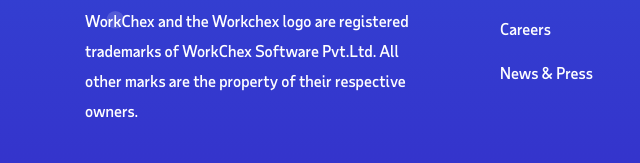
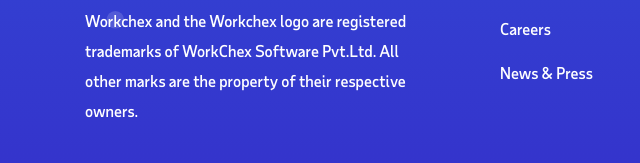
Before and after one commit to zingmeup/workchex, a plain HTML site: page index.html in a window 1280 px wide. Shown: the part 7107-7270 px from the top of the page, 0-640 px from the left. Drawn offline with Linux system fonts and the light colour scheme; files whose address does not match are found by name.

Commit message:
final commit

```diff
--- a/index.html
+++ b/index.html
@@ -637,7 +637,7 @@
                             <a class="logo" href="#">
                                 <img src="assets/images/logo.png" alt="logo">
                             </a>
-                            <p class="text">WorkChex and the Workchex logo are registered trademarks of WorkChex Software Pvt.Ltd. All other marks are the property of their respective owners.</p>
+                            <p class="text">Workchex and the Workchex logo are registered trademarks of WorkChex Software Pvt.Ltd. All other marks are the property of their respective owners.</p>
                             <ul class="social">
                                 <li><a href="#"><i class="lni-facebook-filled"></i></a></li>
                                 <li><a href="#"><i class="lni-twitter-filled"></i></a></li>
```
